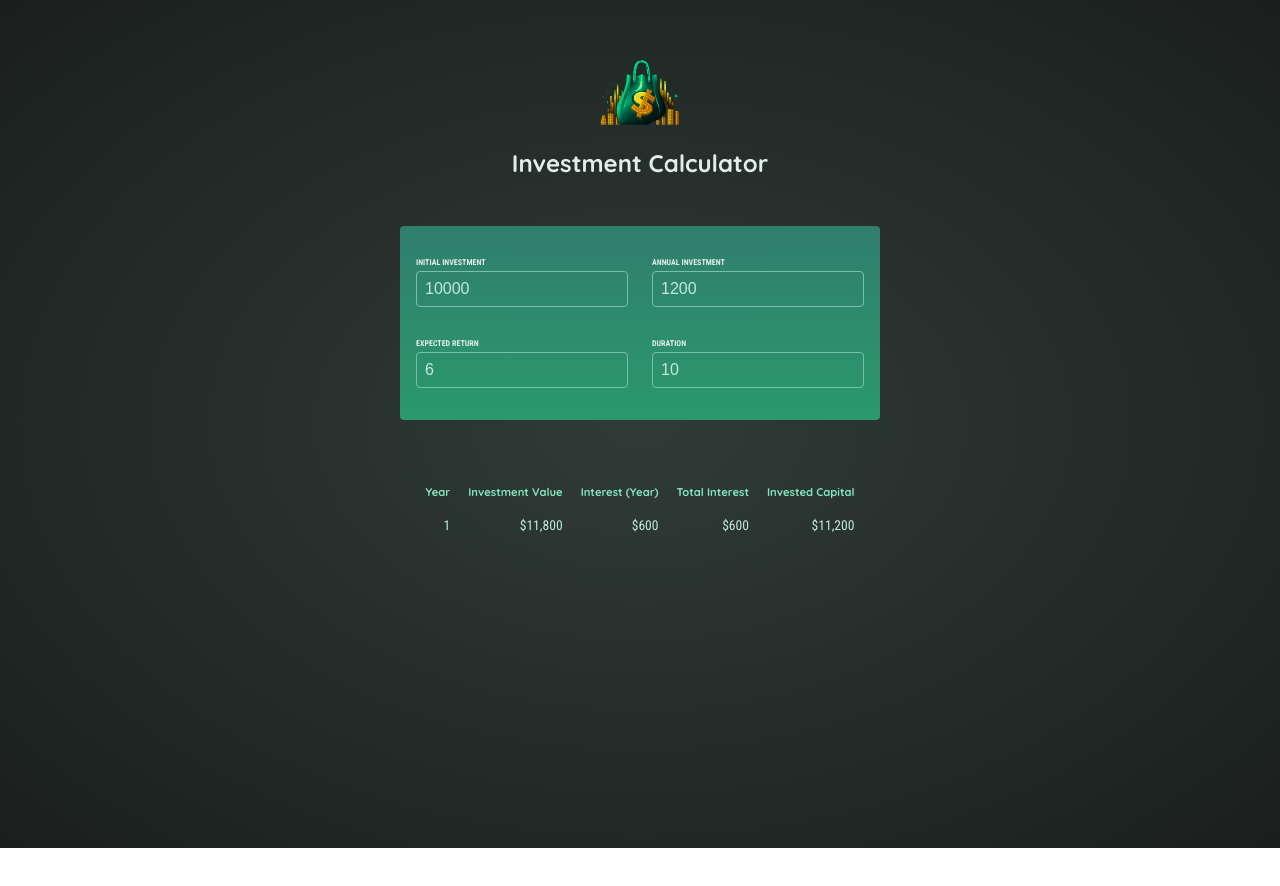
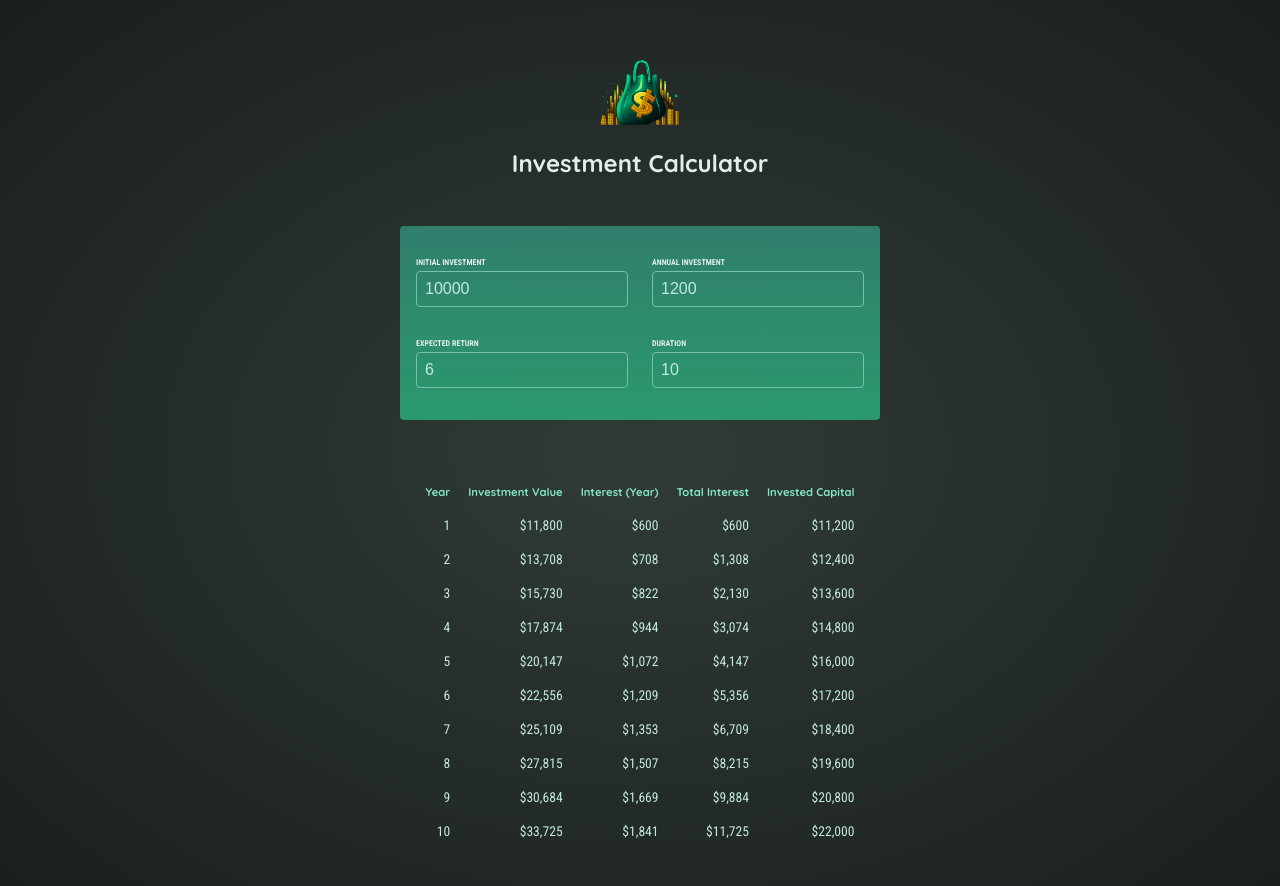
Before and after one commit to wanessags/SimuladorInvReact, a React (Vite) app: page / in a window 1280 px wide. Shown: the top 886 px of the page. Before the commit the page ends 848 px from the top, so only its background shows below. Built offline with nearby package versions, Linux system fonts and the light colour scheme.

Commit message:
feat: render full investment projections table

```diff
--- a/src/components/Results.jsx
+++ b/src/components/Results.jsx
@@ -19,17 +19,23 @@
         </tr>
       </thead>
       <tbody>
-        <tr>
-          <td>{resultsData[0].year}</td>
-          <td>{formatter.format(resultsData[0].valueEndOfYear)}</td>
-          <td>{formatter.format(resultsData[0].interest)}</td>
-          <td>{formatter.format(resultsData[0].interest)}</td>
-          <td>
-            {formatter.format(
-              initialInvestment + resultsData[0].annualInvestment,
-            )}
-          </td>
-        </tr>
+        {resultsData.map((yearData) => {
+          const totalInterest =
+            yearData.valueEndOfYear -
+            yearData.annualInvestment * yearData.year -
+            initialInvestment;
+          const totalAmountInvested = yearData.valueEndOfYear - totalInterest;
+
+          return (
+            <tr key={yearData.year}>
+              <td>{yearData.year}</td>
+              <td>{formatter.format(yearData.valueEndOfYear)}</td>
+              <td>{formatter.format(yearData.interest)}</td>
+              <td>{formatter.format(totalInterest)}</td>
+              <td>{formatter.format(totalAmountInvested)}</td>
+            </tr>
+          );
+        })}
       </tbody>
     </table>
   );
```
